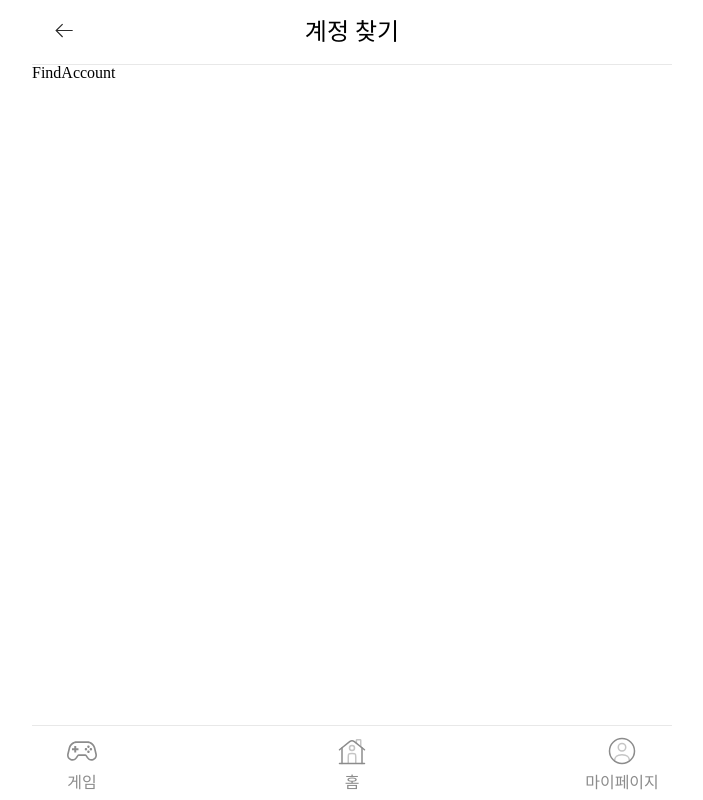
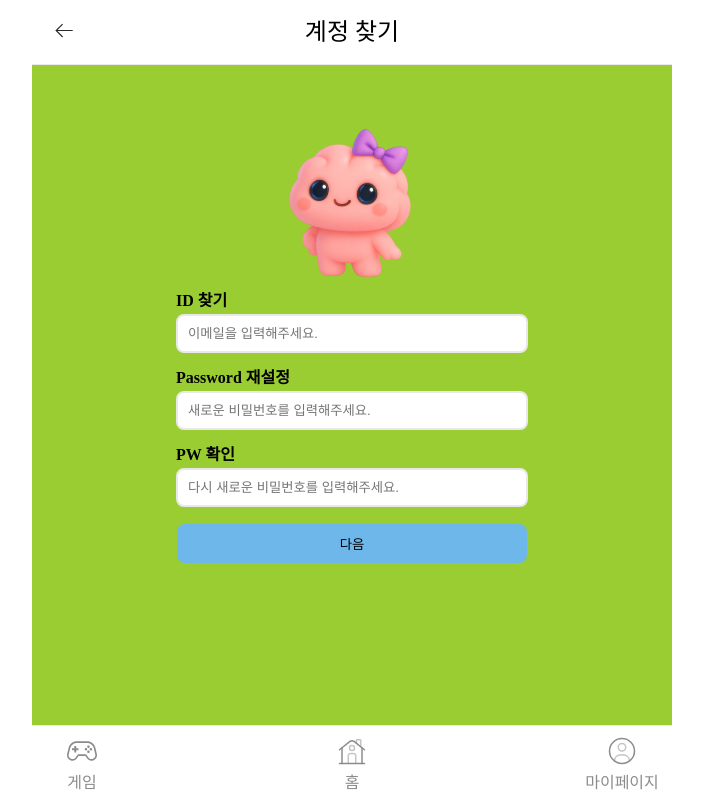
Before and after one commit to LGTM-Team/brain-game, a React (Vite) app: page /find-account in a window 1280 px wide. Shown: the whole page, without its empty margins (288-991 px from the left). Built offline with nearby package versions, Linux system fonts and the light colour scheme; no server answers.

Commit message:
ui(FindAccount) : 계정찾기 페이지 디자인

```diff
--- a/src/pages/FindAccount/FindAccount.module.css
+++ b/src/pages/FindAccount/FindAccount.module.css
@@ -0,0 +1,11 @@
+.container{
+
+  background-color: yellowgreen;
+  flex: 1;
+  display: flex;
+  flex-direction: column;
+  align-items: center;
+  /* justify-content: center; */
+
+  padding-top: 3rem;
+}
--- a/src/pages/FindAccount/FindAccount.tsx
+++ b/src/pages/FindAccount/FindAccount.tsx
@@ -1,9 +1,38 @@
+import Input from '@/components/form/Input';
+import S from './FindAccount.module.css';
+import img from '@/assets/images/findAccountImg.svg'
+import SubmitButton from '@/components/form/SubmitButton';
+
 function FindAccount() {
 
 
 
   return (
-    <div>FindAccount</div>
+    <main className={S.container}>
+      <img src={img} alt="" />
+      <Input
+        type="email"
+        placeholder="이메일을 입력해주세요."
+        label="ID 찾기"
+        id="id"
+      />
+
+      <Input
+        type="password"
+        placeholder="새로운 비밀번호를 입력해주세요."
+        label="Password 재설정"
+        id="password"
+      />
+
+      <Input
+        type="password"
+        placeholder="다시 새로운 비밀번호를 입력해주세요."
+        label="PW 확인"
+        id="confirmPassword"
+      />
+
+      <SubmitButton label='다음'/>
+    </main>
   )
 }
 export default FindAccount
```
Also changed, not shown: src/assets/images/findAccountImg.svg (added).
